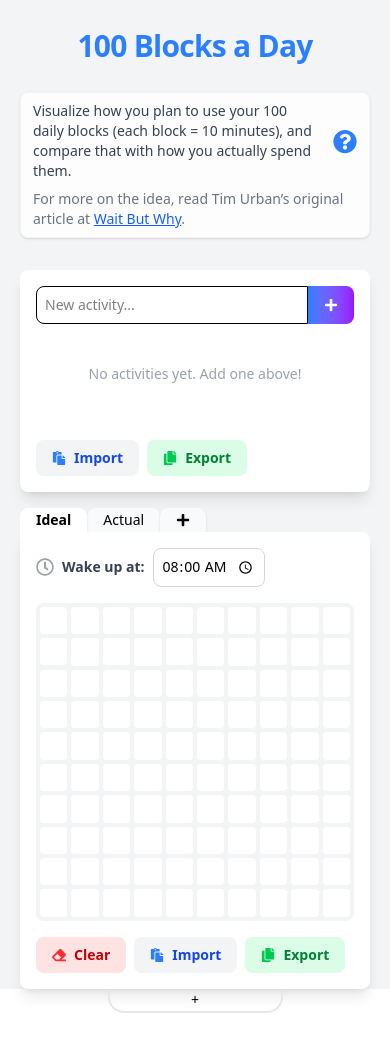
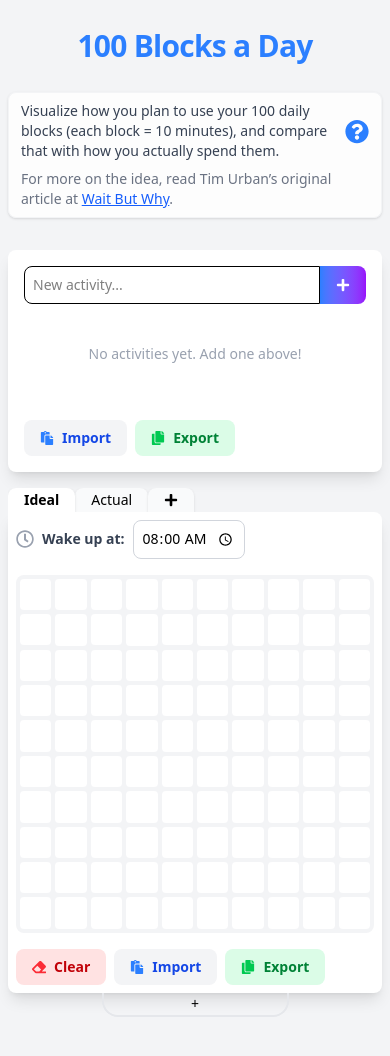
Before and after one commit to Zach-Mac/100-blocks-visualizer, a Next.js app: page / in a window 390 px wide. Shown: the top 1056 px of the page. Before the commit the page ends 1013 px from the top, so only its background shows below. Built offline with nearby package versions, Linux system fonts and the light colour scheme.

Commit message:
constistent padding and styles

```diff
--- a/app/components/Grid/GridManager.tsx
+++ b/app/components/Grid/GridManager.tsx
@@ -12,7 +12,7 @@ export default function GridManager({ index }: Props) {
 	const { selectedGridId } = useTabs(index)
 
 	const sectionClasses = clsx(
-		'flex-1 overflow-auto bg-white rounded-lg rounded-tl-none p-4 shadow-lg',
+		'flex-1 overflow-auto bg-white rounded-lg rounded-tl-none p-2 md:p-4 shadow-lg',
 		index !== 0 && 'rounded-tr-none'
 	)
 
--- a/app/components/HeaderInstructions.tsx
+++ b/app/components/HeaderInstructions.tsx
@@ -66,7 +66,7 @@ export default function HeaderInstructions({
 					</ul>
 					<div className="flex justify-end">
 						<button
-							className="rounded-lg bg-blue-600 px-5 py-2 font-semibold text-white shadow-md transition hover:bg-blue-700"
+							className="cursor-pointer rounded-lg bg-blue-600 px-5 py-2 font-semibold text-white shadow-md transition hover:bg-blue-700"
 							onClick={() => setOpen(false)}
 						>
 							Close
--- a/app/page.tsx
+++ b/app/page.tsx
@@ -9,12 +9,12 @@ import GridManager from '@/app/components/Grid/GridManager'
 export default function PlannerApp() {
 	const { showSecondGrid, setShowSecondGrid, sidebarCollapsed } = useGlobalState()
 
-	const colClasses = 'flex flex-col gap-4 mx-5 sm:mx-10 md:mx-30 lg:mx-5'
+	const colClasses = 'flex flex-col gap-4 mx-2 sm:mx-10 md:mx-30 lg:mx-4 lg:mr-12 pb-64 lg:pb-0'
 	const rowClasses = 'flex flex-col gap-4 pt-4 lg:flex-row'
 
 	const sidebarClasses = clsx(
 		'lg:ml-auto flex flex-col gap-4 rounded-lg bg-white shadow-lg lg:pt-8',
-		sidebarCollapsed ? 'max-w-[5rem] p-1' : 'max-w-3xl lg:w-[20rem] p-4 lg:p-6 '
+		sidebarCollapsed ? 'max-w-[5rem] p-1' : 'max-w-3xl lg:w-[20rem] p-4'
 	)
 
 	const gridClasses = 'relative max-w-3xl flex-1'
```
Also changed, not shown: 1 other file (tests, documents, lock files or other folders).
